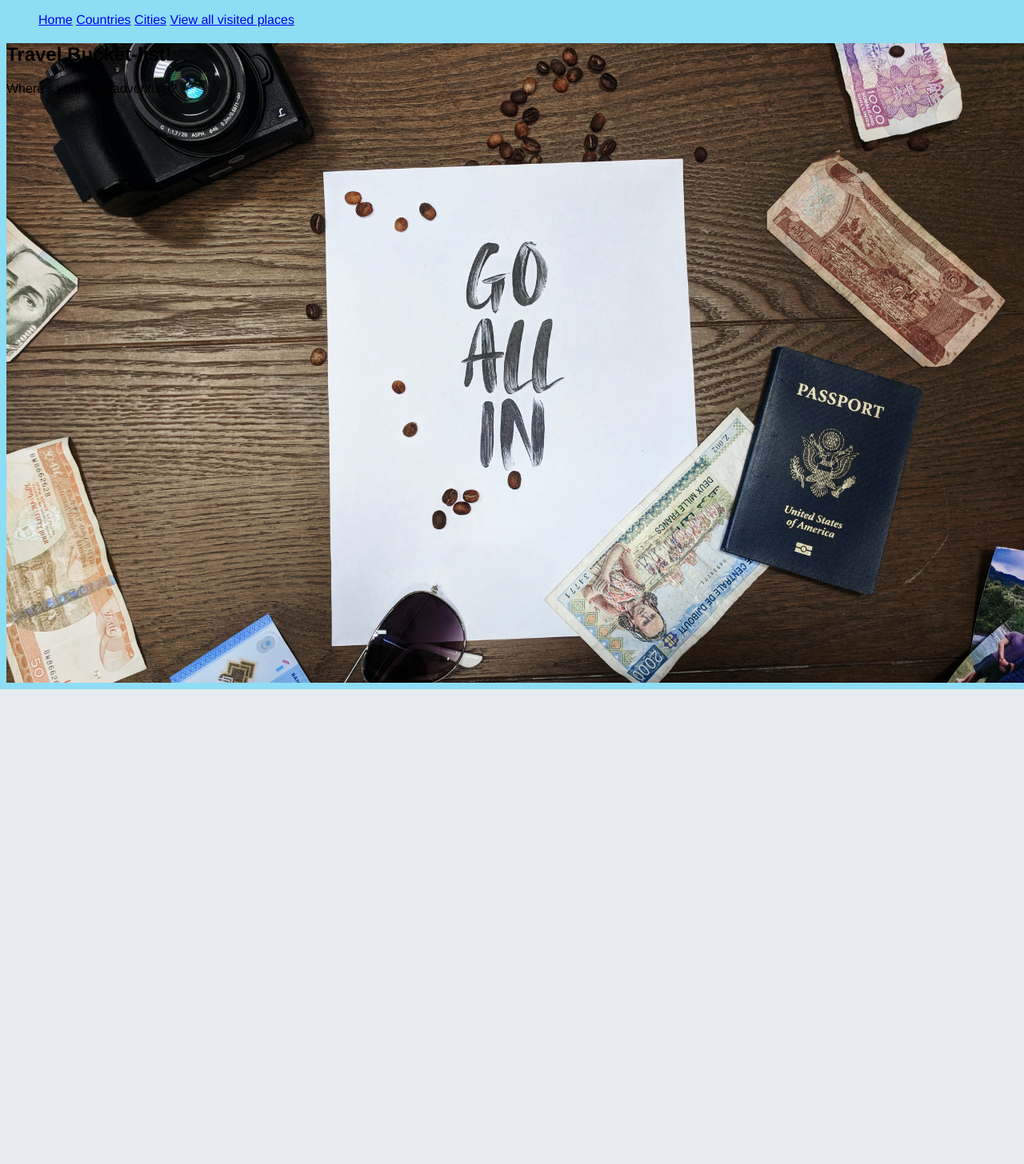
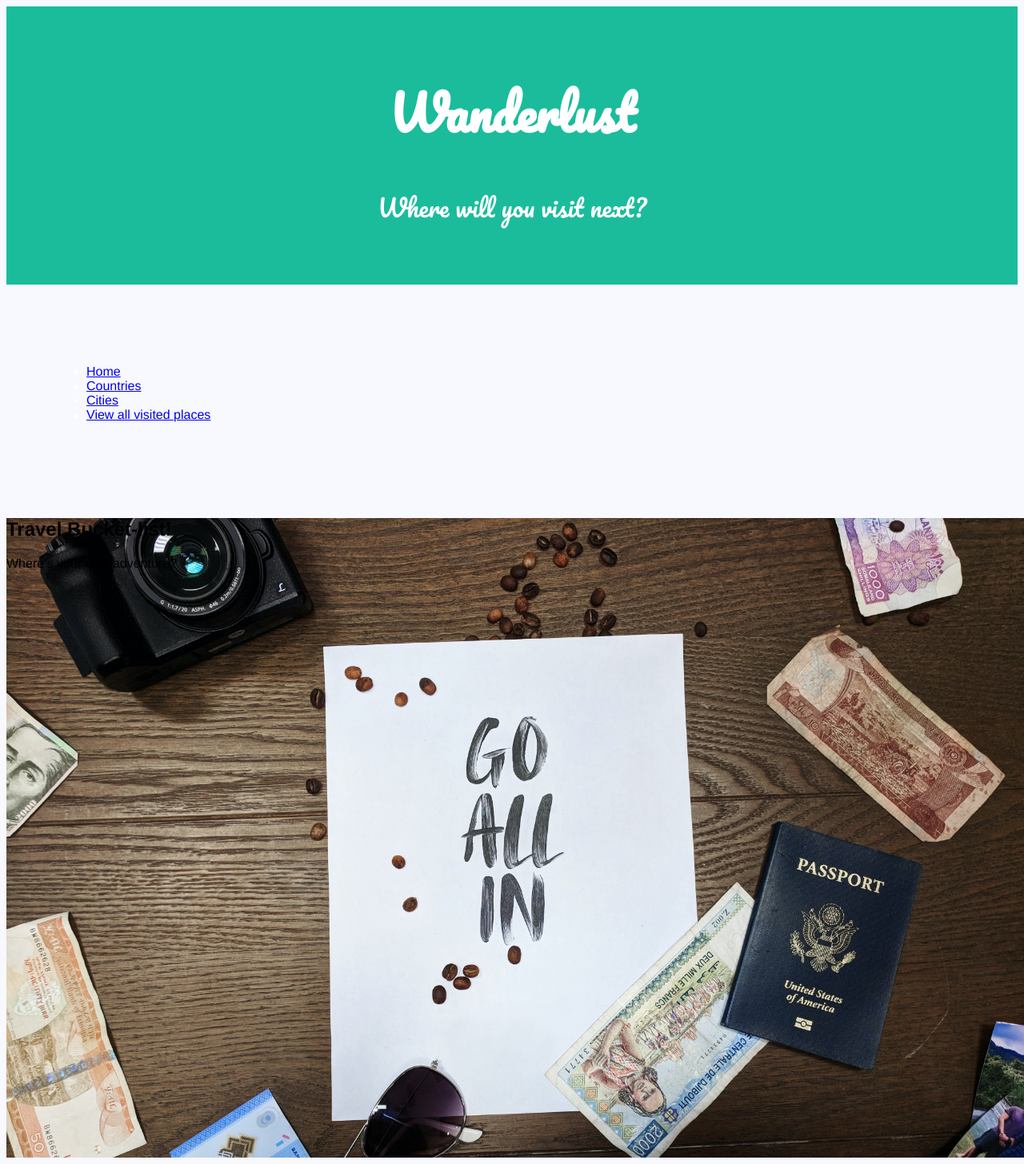
Before and after one commit to ruthironside/travel_bucket_list_project, a Flask app: page / in a window 1280 px wide. Shown: the whole page at 80% size. Before the commit the page ends 862 px from the top, so only its background shows below. Run offline with Flask 2, Linux system fonts and the light colour scheme.

Commit message:
add some css

```diff
--- a/static/css/style.css
+++ b/static/css/style.css
@@ -8,5 +8,30 @@
 
 body {
   font-family: "Helvetica", arial, sans-serif;
-  background-color: rgb(141, 221, 245);
+  background-color: ghostwhite;
 }
+
+body > header {
+    margin: 0;
+    color: white;
+    display: flex;
+    flex-direction: row;
+    justify-content: space-between;
+}
+
+.header {
+  padding: 40px;
+  text-align: center;
+  background: #1abc9c;
+  color: white;
+  font-size: 30px;
+  font-family: 'Pacifico', cursive;
+}
+
+.menu {
+  /* display: flex;
+  flex-direction: row; */
+  margin: 50px;
+  padding: 50px;
+  text-decoration: none;
+}
--- a/templates/base.html
+++ b/templates/base.html
@@ -5,17 +5,21 @@
     <meta name="viewport" content="width=device-width, initial-scale=1.0">
     <meta http-equiv="X-UA-Compatible" content="ie=edge">
     <link rel="stylesheet" href="{{ url_for('static', filename='css/style.css') }}">
-    <!-- <link rel="stylesheet" href="static/css/style.css"> -->
+    <link href="https://fonts.googleapis.com/css2?family=Pacifico&display=swap" rel="stylesheet">
     <title>Travel Bucket List</title>
 </head>
 <body>
+    <div class="header">
+        <h1>Wanderlust</h1>
+        <p>Where will you visit next?</p>
+    </div>
     <header>
         <nav>
             <ul class="menu">
-                <a href="/">Home</a>
-                <a href="/countries">Countries</a>
-                <a href="/cities">Cities</a>
-                <a href="/visited">View all visited places</a>
+                <li><a href="/">Home</a></li>
+                <li><a href="/countries">Countries</a></li>
+                <li><a href="/cities">Cities</a></li>
+                <li><a href="/visited">View all visited places</a></li>
             </ul>
         </nav>
     </header>
```
